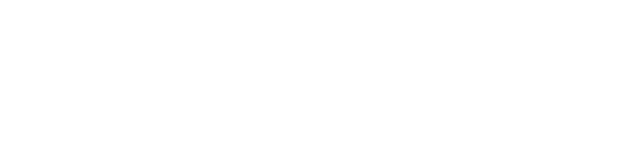
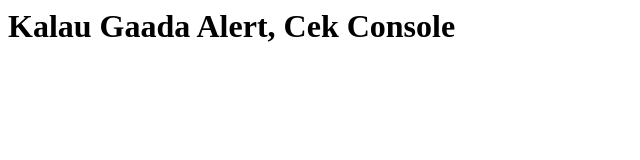
Before and after one commit to nabiilrafiq/NABIILRAFIQAKMALIHASAN_JS1, a plain HTML site: page index.html in a window 1280 px wide. Shown: the whole page, without its empty margins (0-640 px from the left). Drawn offline with Linux system fonts and the light colour scheme.

Commit message:
add index.html

```diff
--- a/index.html
+++ b/index.html
@@ -9,6 +9,7 @@
 
 <body>
     <script src="script.js"></script>
+    <h1>Kalau Gaada Alert, Cek Console</h1>
 </body>
 
 </html>
```
